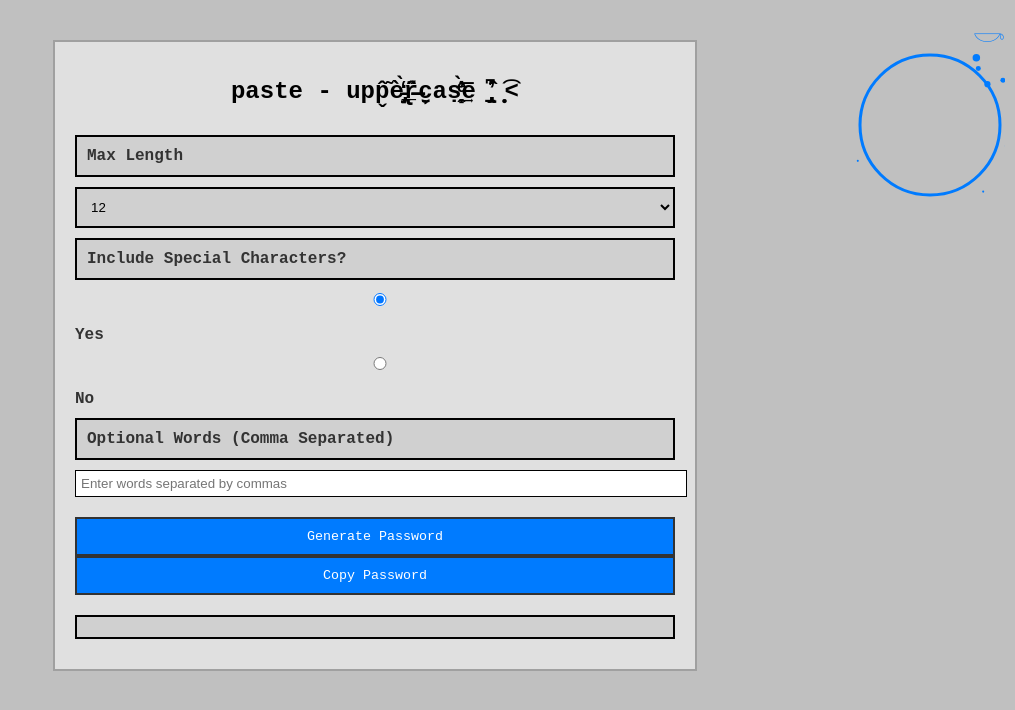
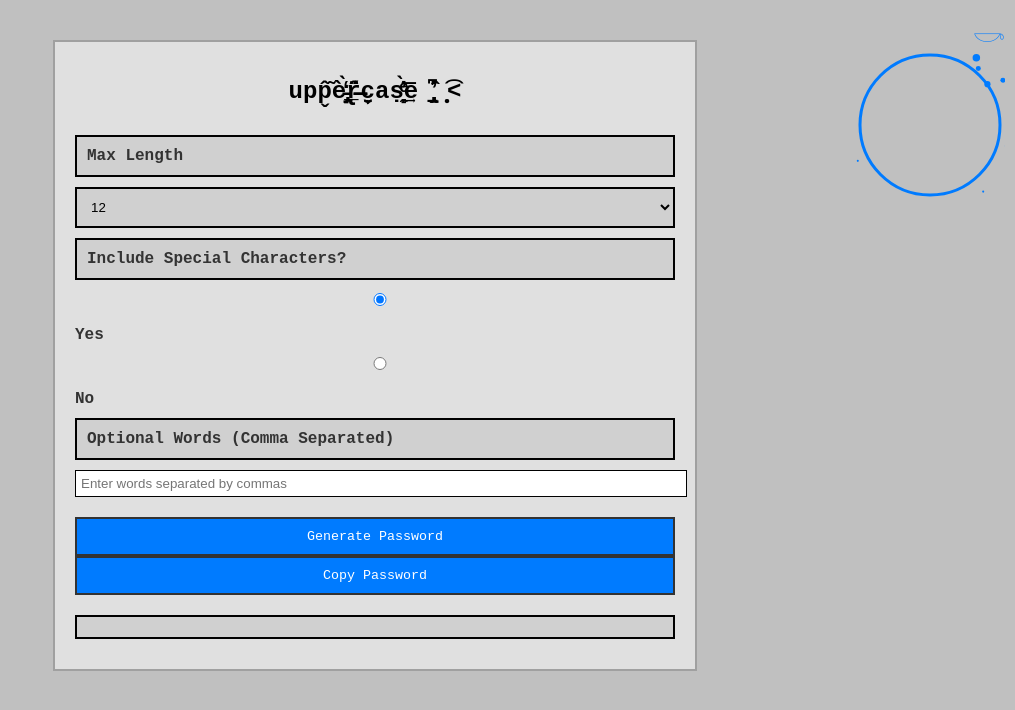
Before and after one commit to sematrica/paste-uppercase, a plain HTML site: page index.html in a window 1280 px wide. Shown: the whole page, without its empty margins (265-1280 px from the left). Drawn offline with Linux system fonts and the light colour scheme.

Commit message:
Update index.html

```diff
--- a/index.html
+++ b/index.html
@@ -99,7 +99,7 @@
 <canvas id="logoCanvas" width="150" height="150"></canvas>
 
 <div class="container">
-    <h1>paste - upp̬͂̂è̵̡̝̀̒r̶̶̢̲̞̂̈́̈c̹̮͏̼aṣ̻̼ͤ̓̀͢͞e ̡̢̠̍̂͆̕ ̣̥͡<</h1>
+    <h1>upp̬͂̂è̵̡̝̀̒r̶̶̢̲̞̂̈́̈c̹̮͏̼aṣ̻̼ͤ̓̀͢͞e ̡̢̠̍̂͆̕ ̣̥͡<</h1>
 
     <!-- Max Length Selection -->
     <label for="maxLength" class="old-system-border">Max Length</label>
```
